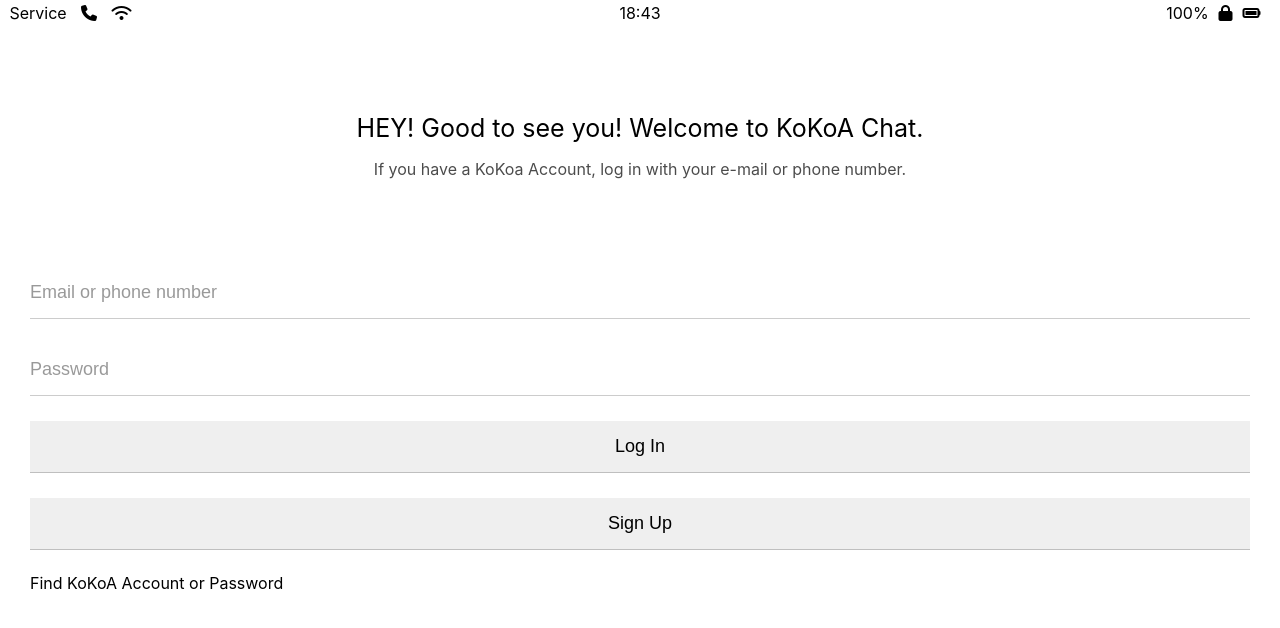
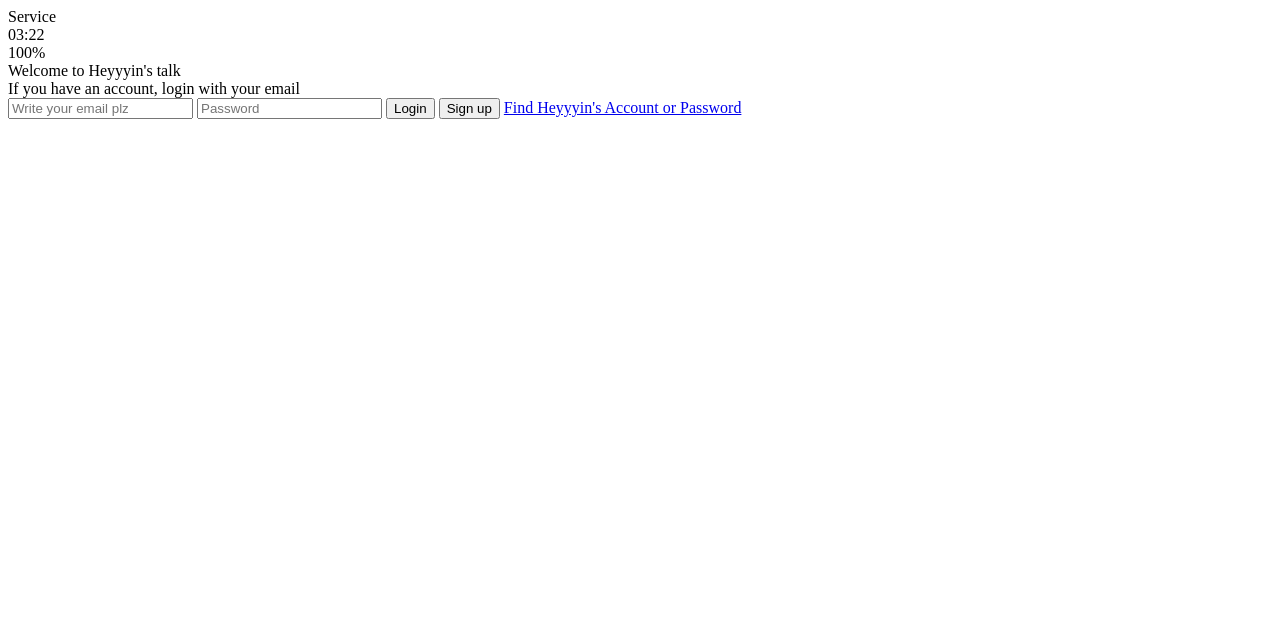
Before and after one commit to Heyyyin/kokoa-clone-2022-10week-challenge, a plain HTML site: page index.html in a window 1280 px wide. Drawn offline with Linux system fonts and the light colour scheme.

Commit message:
html file

```diff
--- a/css/status-bar.css
+++ b/css/status-bar.css
@@ -1,7 +1,10 @@
 .status-bar {
+
     display: flex;
     justify-content: center;
-    padding: 5px 3px;
+    padding: 30px 120px;
+    font-size: 40px;
+    border: 1px solid black;
 
 }
 
--- a/css/styles.css
+++ /dev/null
@@ -1,45 +0,0 @@
-@import "reset.css";
-@import "variables.css";
-@import "status-bar.css";
-
-body {
-  font-family: -apple-system, BlinkMacSystemFont, 'Segoe UI', Roboto, Oxygen, Ubuntu, Cantarell, 'Open Sans', 'Helvetica Neue', sans-serif
-}
-.welcome-header {
-  margin: 90px 0px;
-  text-align: center;
-  display: flex;
-  flex-direction: column;
-  align-items: center;
-}
-.welcome-header__title {
-  margin-bottom: 20px;
-  font-size: 25px;
-}
-.welcome-header__text {
-  width: 60%;
-  opacity: 0.7;
-}
-
-#login-form {
-  display: flex;
-  flex-direction: column;
-  margin: 0px 30px;
-}
-
-#login-form input {
-  border: none;
-  padding: 15px 0px;
-  font-size: 18px;
-  border-bottom: 1px solid rgba(0, 0, 0, 0.2);
-  margin-bottom: 25px;
-  transition: border-color 0.3s ease-in-out;
-}
-
-#login-form input::placeholder {
-  color: rgba(0, 0, 0, 0.4);
-}
-
-#login-form input:focus {
-  border-color: var(--yellow);
-}
--- a/index.html
+++ b/index.html
@@ -6,42 +6,39 @@
     <meta charset="UTF-8" />
     <meta http-equiv="X-UA-Compatible" content="IE=edge" />
     <meta name="viewport" content="width=device-width, initial-scale=1.0" />
-    <title>Welcome to Kokoa Clone</title>
+    <title>Welcome to Heyyyin's chat</title>
   </head>
 
   <body>
+    <div class="full-screen">
       <div class="status-bar">
         <div class="status-bar__column">
           <span>Service</span>
-        <i class="fa-solid fa-phone"></i>
-        <i class="fa-solid fa-wifi"></i>
+          <!--icon wifi -->
         </div>
+        <div class="status-bar__column">03:22</div>
         <div class="status-bar__column">
-        <span>18:43</span>
-      </div>
-      <div class="status-bar__column">
+          <!-- icon lock -->
           <span>100%</span>
-        <i class="fa-solid fa-lock"></i>
-        <i class="fa-solid fa-battery-full"></i>
+          <!-- icon battery full -->
         </div>
       </div>
 
-    <header class="welcome-header">
-      <h1 class="welcome-header__title">
-        HEY! Good to see you! Welcome to KoKoA Chat.
-      </h1>
-      <p class="welcome-header__text">
-        If you have a KoKoa Account, log in with your e-mail or phone number.
-      </p>
-    </header>
+      <div class="welcome">
+        <div class="welcome__title">Welcome to Heyyyin's talk</div>
+        <div class="welcome__subtitle">
+          If you have an account, login with your email
+        </div>
+      </div>
 
-    <form id="login-form">
-      <input type="text" placeholder="Email or phone number" />
-      <input type="password" placeholder="Password" />
-      <input type="submit" value="Log In" />
-      <input type="submit" value="Sign Up" />
-      <a href="$">Find KoKoA Account or Password</a>
+      <form>
+        <input placeholder="Write your email plz" type="email" required />
+        <input placeholder="Password" type="password" required />
+        <button type="submit" href="friends.html">Login</button>
+        <button type="submit" href="$">Sign up</button>
+        <a href="$">Find Heyyyin's Account or Password</a>
       </form>
+    </div>
 
     <script
       src="https://kit.fontawesome.com/3c3a6e6b5e.js"
```
Also changed, not shown: find.html (added, +87 -0 lines), friends.html (added, +67 -0 lines), more.html (added, +88 -0 lines), screenshots/01.png (added), screenshots/02.png (added), screenshots/03.png (added), screenshots/04.png (added), screenshots/05.png (added), screenshots/06.png (added), screenshots/07.png (added), screenshots/09.png (added), 1 other file. Lines whose indentation alone changed are shown as unchanged.
